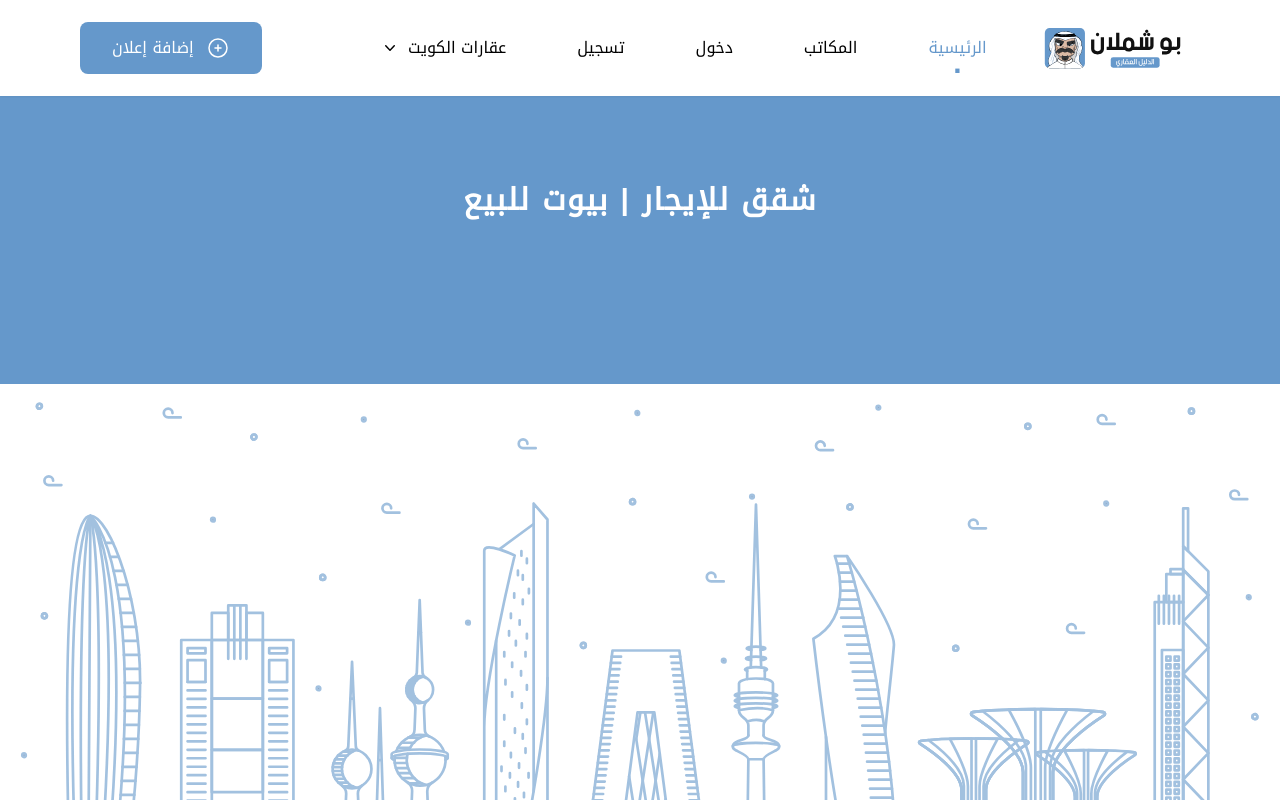
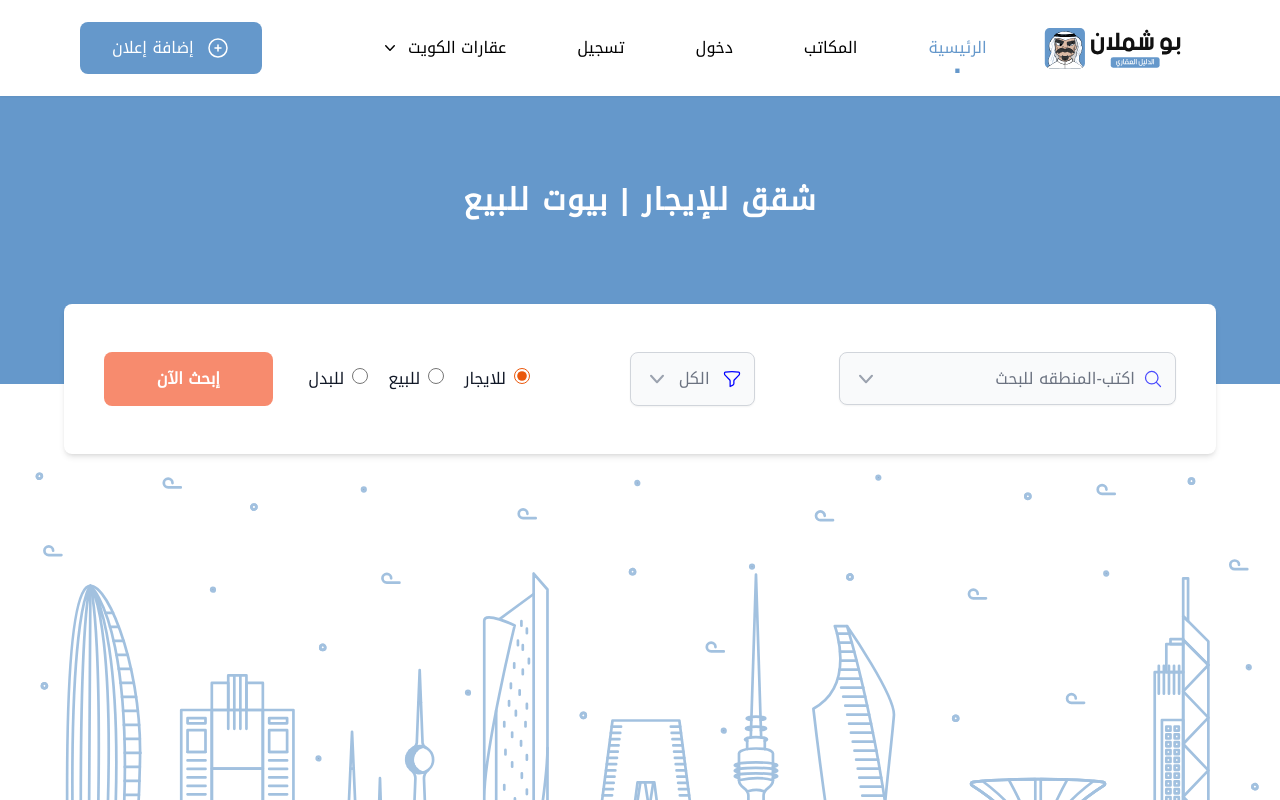
Before and after one commit to samiur-r/square-feet, a Next.js app: page / in a window 1280 px wide. Shown: the top 800 px of the page. Built offline with nearby package versions, Linux system fonts and the light colour scheme.

Commit message:
test: web performance

```diff
--- a/src/pages/index.tsx
+++ b/src/pages/index.tsx
@@ -1,6 +1,6 @@
 import type { NextPage } from 'next'
 
-// import SearchBox from 'components/SearchBox'
+import SearchBox from 'components/SearchBox'
 import Hero from 'components/Home/Hero'
 import Banner from 'components/Home/Banner'
 import Guide from 'components/Articles/Guide'
@@ -13,7 +13,7 @@ const Home: NextPage = () => {
   return (
     <div className="bg-gray-50 md:bg-white">
       <Hero />
-      {/* <SearchBox /> */}
+      <SearchBox />
       <Banner />
       <Posts />
       <Guide />
```
